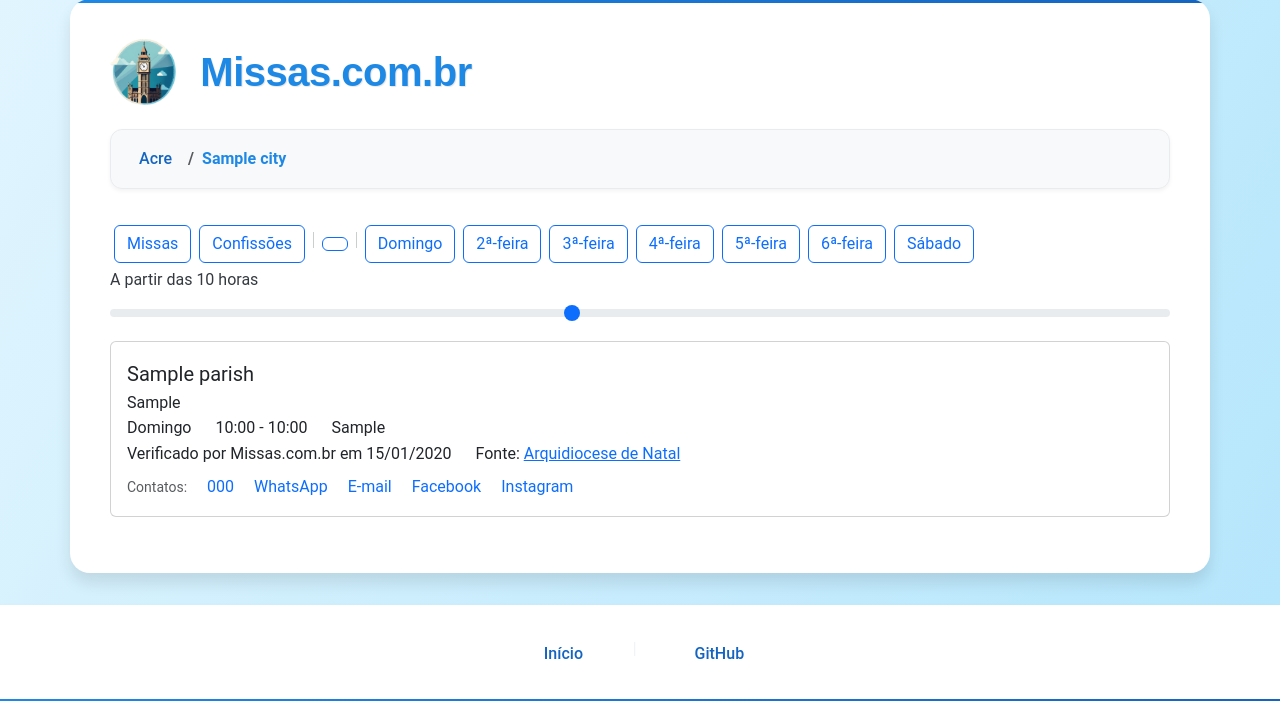
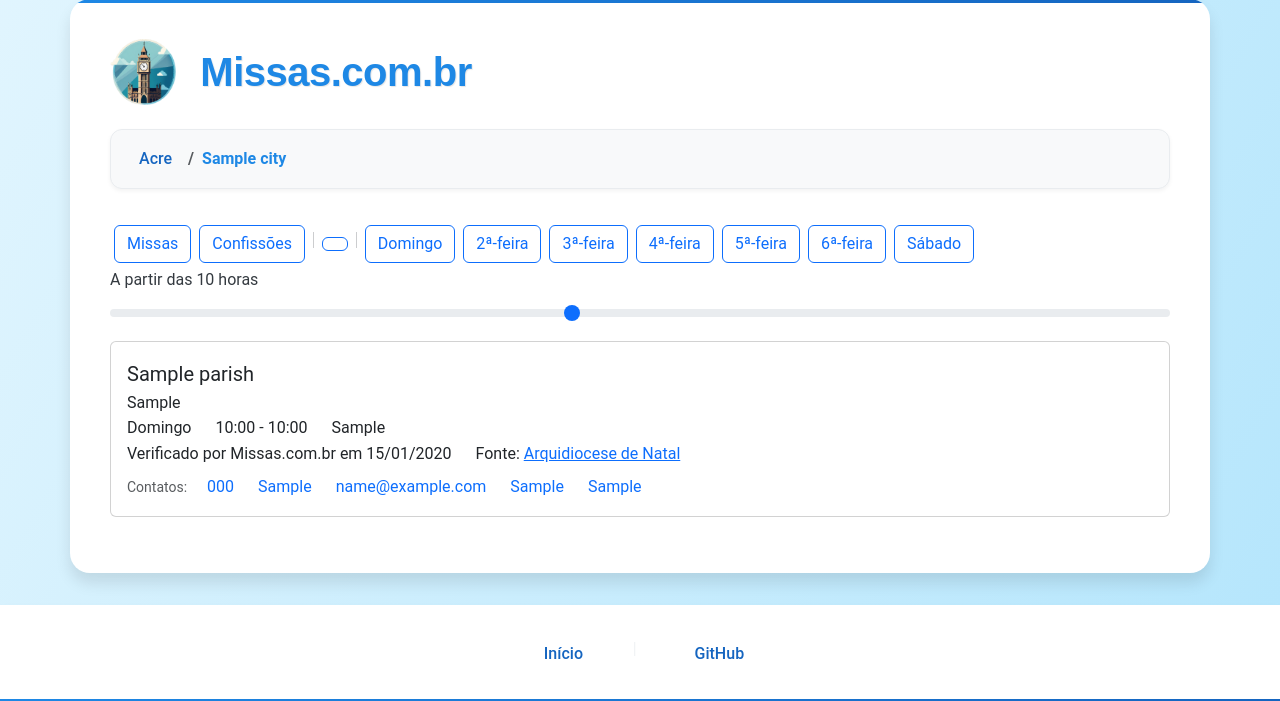
Before and after one commit to lucasrcezimbra/missas.com.br, a Django app: template missas/core/templates/parishes_by_city.html in a window 1280 px wide. Shown: the part 33-734 px from the top of the page. Run offline with Django 5.2, Linux system fonts and the light colour scheme; data comes from the database, SQL or seed files in the repository; tables that the repository leaves empty hold one stand-in row (values such as "Sample post"); the template is opened without the code that fills it: values that come from a table or form of the project are taken from there, most other values are stand-ins (such as "Sample title", 1, 10 or a date in 2020); parts of the project's set-up code (start-up, migrations or seed data) failed here and were passed over; some libraries are stand-ins or nearby versions.

Commit message:
feat: show all contact info

```diff
--- a/missas/core/templates/cards.html
+++ b/missas/core/templates/cards.html
@@ -73,16 +73,16 @@
                                        rel="noopener noreferrer"
                                        aria-label="WhatsApp da paróquia"
                                        class="me-3 text-decoration-none d-inline-flex align-items-center">
-                                        <i class="fa-brands fa-whatsapp text-success"></i>
-                                        <span class="ms-1">WhatsApp</span>
+                                        <i class="fa-brands fa-whatsapp text-success me-1"></i>
+                                        <span class="ms-1">{{ schedule.parish.contact.whatsapp }}</span>
                                     </a>
                                 {% endif %}
                                 {% if schedule.parish.contact.email %}
                                     <a href="mailto:{{ schedule.parish.contact.email }}"
                                        aria-label="E-mail da paróquia"
                                        class="me-3 text-decoration-none d-inline-flex align-items-center">
-                                        <i class="fa-solid fa-envelope text-secondary"></i>
-                                        <span class="ms-1">E-mail</span>
+                                        <i class="fa-solid fa-envelope text-secondary me-1"></i>
+                                        <span class="ms-1">{{ schedule.parish.contact.email }}</span>
                                     </a>
                                 {% endif %}
                                 {% if schedule.parish.contact.facebook %}
@@ -91,8 +91,8 @@
                                        rel="noopener noreferrer"
                                        aria-label="Facebook da paróquia"
                                        class="me-3 text-decoration-none d-inline-flex align-items-center">
-                                        <i class="fa-brands fa-facebook text-primary"></i>
-                                        <span class="ms-1">Facebook</span>
+                                        <i class="fa-brands fa-facebook text-primary me-1"></i>
+                                        <span class="ms-1">{{ schedule.parish.contact.facebook }}</span>
                                     </a>
                                 {% endif %}
                                 {% if schedule.parish.contact.instagram %}
@@ -101,8 +101,8 @@
                                        rel="noopener noreferrer"
                                        aria-label="Instagram da paróquia"
                                        class="me-3 text-decoration-none d-inline-flex align-items-center">
-                                        <i class="fa-brands fa-instagram" style="color: #E1306C;"></i>
-                                        <span class="ms-1">Instagram</span>
+                                        <i class="fa-brands fa-instagram me-1" style="color: #E1306C;"></i>
+                                        <span class="ms-1">{{ schedule.parish.contact.instagram }}</span>
                                     </a>
                                 {% endif %}
                             </div>
```
